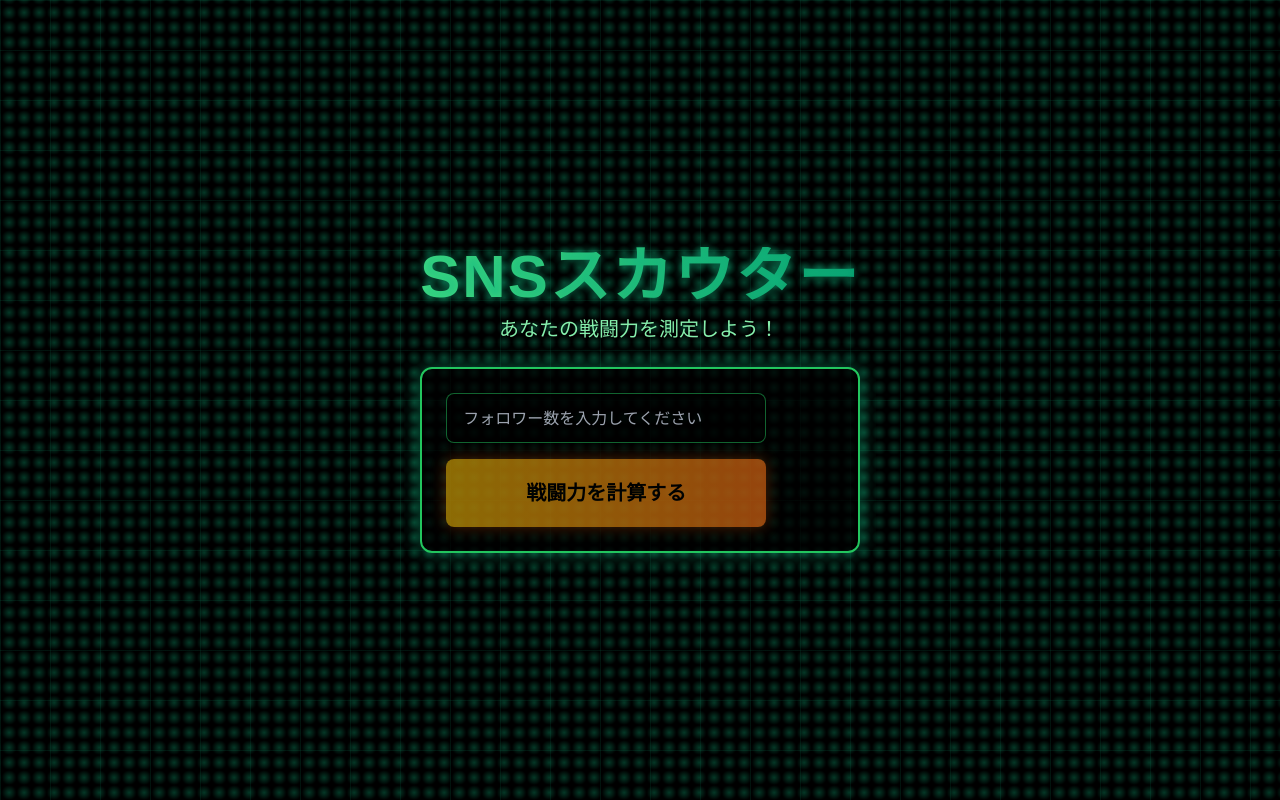
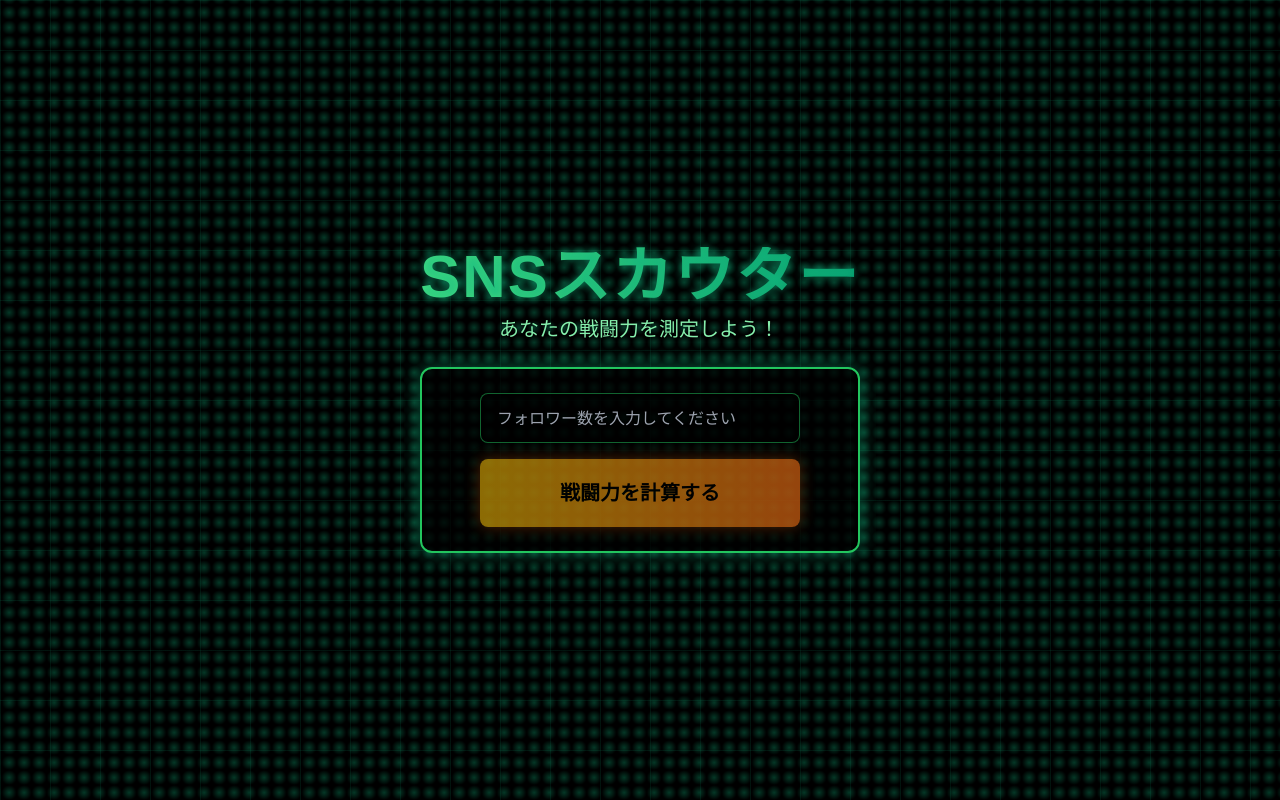
Before and after one commit to Kazuki0320/sns-scouter, a Next.js app: page / in a window 1280 px wide. Built offline with nearby package versions, Linux system fonts and the light colour scheme.

Commit message:
lintとprettierの修正

```diff
--- a/src/app/page.tsx
+++ b/src/app/page.tsx
@@ -32,7 +32,7 @@ export default function Home() {
     router.push(`/result?score=${battlePower}`);
   };
   return (
-    <div className="flex flex-col items-center justify-center h-screen">
+    <div className="flex h-screen flex-col items-center justify-center">
       <div className={styles.mainContainer}>
         <div className={styles.scanline}></div>
         <div
@@ -45,13 +45,16 @@ export default function Home() {
             あなたの戦闘力を測定しよう！
           </p>
         </div>
-        {showForm &&
-        <div className={`max-w-md w-full bg-black bg-opacity-70 p-6 rounded-xl border-2 ${hasError ? "border-red-500" : "border-green-500"} shadow-[0_0_20px_rgba(16,185,129,0.5)] fade-in`}>
-            <Form onSubmit={(handleSubmit)}
+        {showForm && (
+          <div
+            className={`flex w-full max-w-md flex-col items-center justify-center rounded-xl border-2 bg-black bg-opacity-70 p-6 shadow-[0_0_20px_rgba(16,185,129,0.5)] ${hasError ? 'border-red-500' : 'border-green-500'}`}
+          >
+            <Form
+              onSubmit={handleSubmit}
               onError={(error: boolean) => setHasError(error)}
             />
           </div>
-        }
+        )}
       </div>
     </div>
   );
--- a/src/components/ui/Form.tsx
+++ b/src/components/ui/Form.tsx
@@ -52,7 +52,10 @@ export default function Form({ onSubmit, onError }: FormProps) {
   };
 
   return (
-    <form onSubmit={handleSubmit} className="flex w-80 flex-col gap-4">
+    <form
+      onSubmit={handleSubmit}
+      className="flex w-80 flex-col items-center gap-4"
+    >
       <label htmlFor="follower" className="sr-only">
         フォロワー数
       </label>
@@ -65,7 +68,9 @@ export default function Form({ onSubmit, onError }: FormProps) {
         className="w-full rounded-lg border border-green-500/50 bg-black/50 px-4 py-3 text-white focus:border-green-500 focus:ring-2 focus:ring-green-500/50"
         min="0"
       />
-      {error && <div className="text-sm text-red-500">{error}</div>}
+      {error && (
+        <div className="w-full text-center text-sm text-red-500">{error}</div>
+      )}
       <Button
         button={createButtonProps('submit', '戦闘力を計算する', isDisabled)}
       />
```
Also changed, not shown: 1 other file (tests, documents, lock files or other folders). Lines whose indentation alone changed are shown as unchanged.
